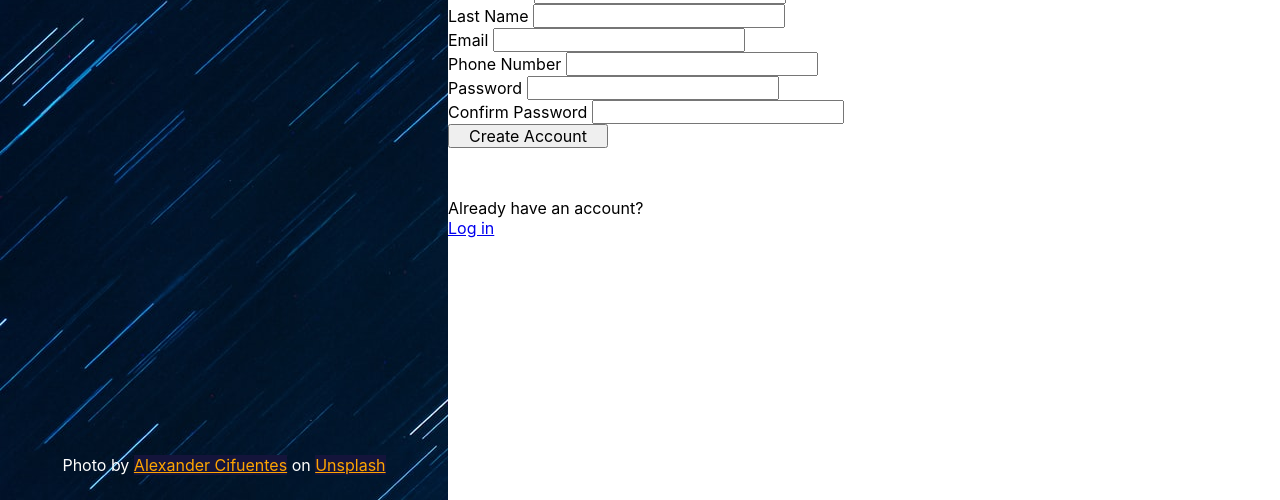
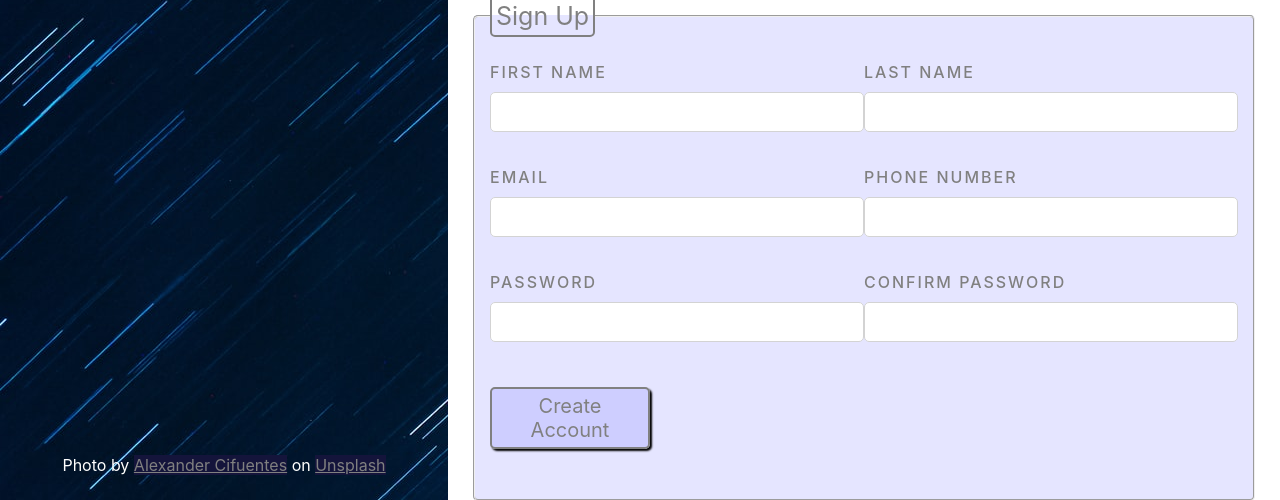
Before and after one commit to Maheshkumar-novice/Sign-Up-Form, a plain HTML site: page index.html in a window 1280 px wide. Shown: the part 300-800 px from the top of the page. Drawn offline with Linux system fonts and the light colour scheme.

Commit message:
Style main section

```diff
--- a/css/style.css
+++ b/css/style.css
@@ -3,10 +3,15 @@
   font-size: 62.5%;
   font-family: -apple-system, BlinkMacSystemFont, "Segoe UI", Roboto, Oxygen,
     Ubuntu, Cantarell, "Open Sans", "Helvetica Neue", sans-serif;
-  --general-link-color: #ffa500;
-  --visited-link-color: #ee82ee;
+  --gray: #808080;
+  --light-gray: #d3d3d3;
+  --black: #000000;
   --white-font-color: #ffffff;
   --dark-blue-bg-color: #14143b;
+  --light-blue-bg-color: #0000ff1a;
+  --general-link-color: var(--gray);
+  --visited-link-color: #ee82ee;
+  --input-focus-color: #0000ff;
 }
 
 *,
@@ -22,12 +27,26 @@ body {
   height: 100vh;
   width: 100%;
   display: flex;
+  flex-wrap: wrap;
 }
 
 input,
 button {
   font-family: inherit;
   font-size: 100%;
+}
+
+a {
+  background-color: var(--dark-blue-bg-color);
+  color: var(--general-link-color);
+}
+
+a:hover {
+  text-decoration: none;
+}
+
+a:visited {
+  color: var(--visited-link-color);
 }
 
 .sidebar {
@@ -54,30 +73,30 @@ button {
   width: 100%;
 }
 
-.credit-link {
-  background-color: var(--dark-blue-bg-color);
-  color: var(--general-link-color);
-}
-
-.credit-link:hover {
-  text-decoration: none;
-}
-
-.credit-link:visited {
-  color: var(--visited-link-color);
-}
-
 .main {
+  padding: 25px;
+  font-size: 2rem;
   flex: 1;
   display: flex;
   align-items: flex-start;
+  max-height: 100%;
+  overflow: auto;
 }
 
 .main-wrapper {
-  margin-top: 100px;
+  margin-top: 50px;
   display: flex;
   flex-direction: column;
   gap: 50px;
+}
+
+.description,
+.trigger {
+  width: clamp(25ch, 70%, 100ch);
+}
+
+.trigger {
+  font-weight: 500;
 }
 
 form {
@@ -90,9 +109,84 @@ form {
 
 fieldset {
   flex: 1;
-  border: none;
+  display: flex;
+  flex-wrap: wrap;
+  background-color: var(--light-blue-bg-color);
+  padding: 15px;
+  border-radius: 5px;
+}
+
+legend {
+  font-weight: 400;
+  font-size: 2.5rem;
+  padding: 4px;
+  margin-bottom: 10px;
+  border-radius: 5px;
+  border: 2px solid var(--gray);
+  color: var(--gray);
+}
+
+fieldset div {
+  width: clamp(300px, 50%, 500px);
+  margin-bottom: 35px;
+  display: flex;
+  flex-direction: column;
+}
+
+input {
+  max-width: 400px;
+  height: 4rem;
+  border: 1px solid var(--light-gray);
+  border-radius: 5px;
+  padding: 5px;
+}
+
+input:focus {
+  border-width: 3px;
+  border-color: var(--input-focus-color);
+  box-shadow: 2px 2px 5px var(--gray);
+  outline: none;
+}
+
+label {
+  width: max-content;
+  margin-bottom: 10px;
+  text-transform: uppercase;
+  color: var(--gray);
+  font-weight: 500;
+  letter-spacing: 2px;
+  font-size: 1.6rem;
+  cursor: pointer;
 }
 
 button[type="submit"] {
   width: calc(150px + 1rem);
+  background-color: var(--light-blue-bg-color);
+  padding: 5px;
+  border-radius: 5px;
+  margin-top: 10px;
+  border: 2px solid var(--gray);
+  cursor: pointer;
+  color: var(--gray);
+  box-shadow: 2px 2px 2px var(--black);
 }
+
+button[type="submit"]:focus {
+  outline: none;
+  border-color: var(--black);
+  color: var(--black);
+}
+
+button[type="submit"]:hover {
+  border-color: var(--black);
+  color: var(--black);
+}
+
+.already-have-account {
+  display: flex;
+  gap: 15px;
+}
+
+.already-have-account a {
+  background-color: transparent;
+}
```
